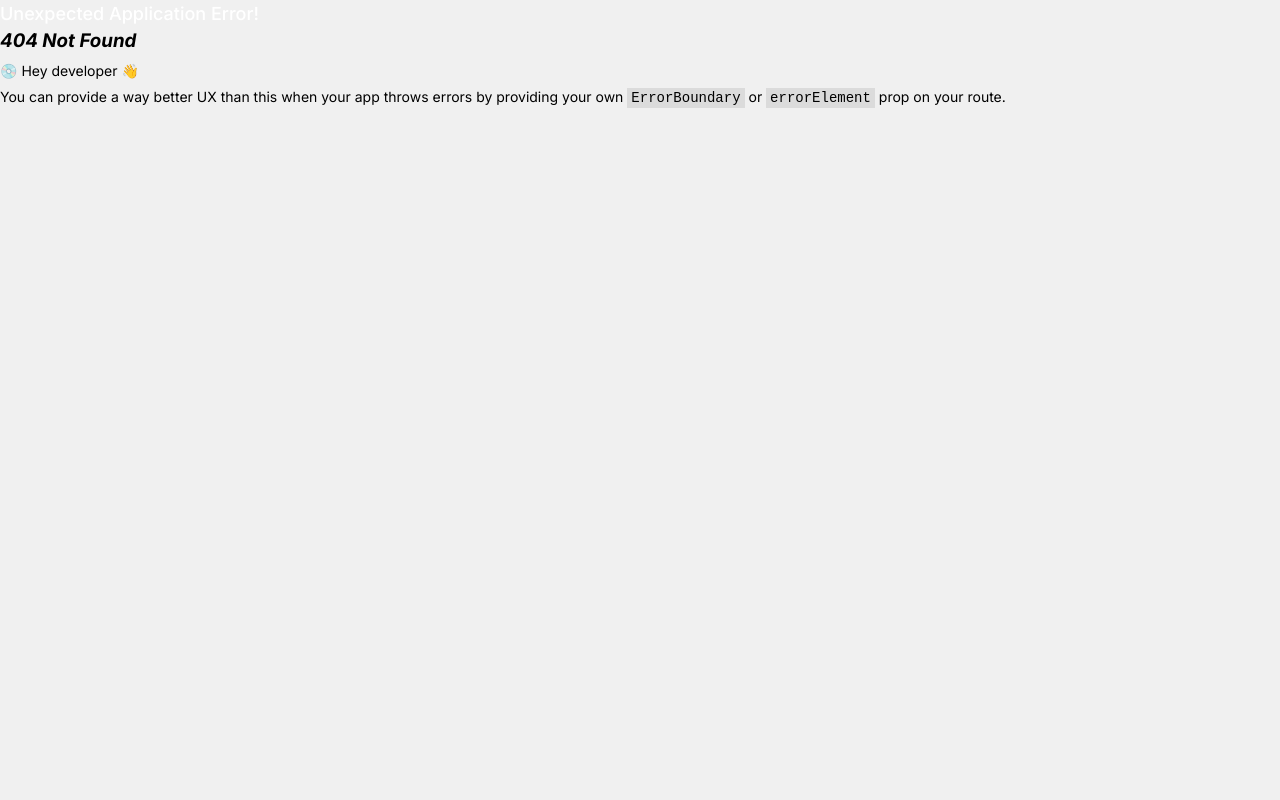
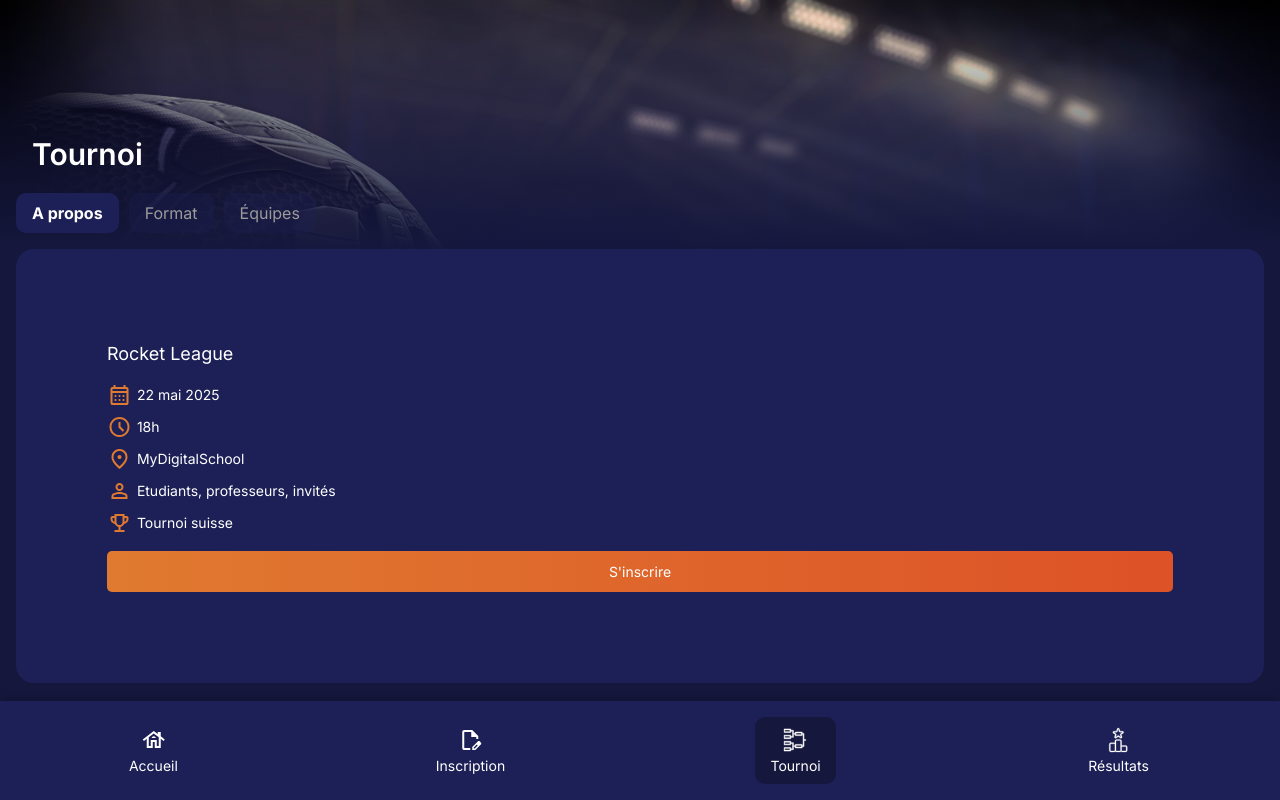
Before and after one commit to DylanAbz/lan-front-docker, a React (Vite) app: page /tournament in a window 1280 px wide. Before the commit this address had no page. Built offline with nearby package versions, Linux system fonts and the light colour scheme; no server answers.

Commit message:
Change route names

```diff
--- a/src/components/navbar/Navbar.tsx
+++ b/src/components/navbar/Navbar.tsx
@@ -34,7 +34,7 @@ export default function Navbar() {
       </NavLink>
 
       <NavLink
-        to="/tournoi"
+        to="/tournament"
         className={({ isActive }) =>
           "nav-item" + (isActive ? " active" : "")
         }
@@ -46,7 +46,7 @@ export default function Navbar() {
       </NavLink>
 
       <NavLink
-        to="/resultats"
+        to="/results"
         className={({ isActive }) =>
           "nav-item" + (isActive ? " active" : "")
         }
--- a/src/main.tsx
+++ b/src/main.tsx
@@ -31,7 +31,7 @@ const router = createBrowserRouter([
     )
   },
   {
-    path: "/tournoi",
+    path: "/tournament",
     element: (
       <Layout>
         <TournamentPage />
@@ -39,7 +39,7 @@ const router = createBrowserRouter([
     )
   },
   {
-    path: "/resultats",
+    path: "/results",
     element: (
       <Layout>
         <Result />
```
